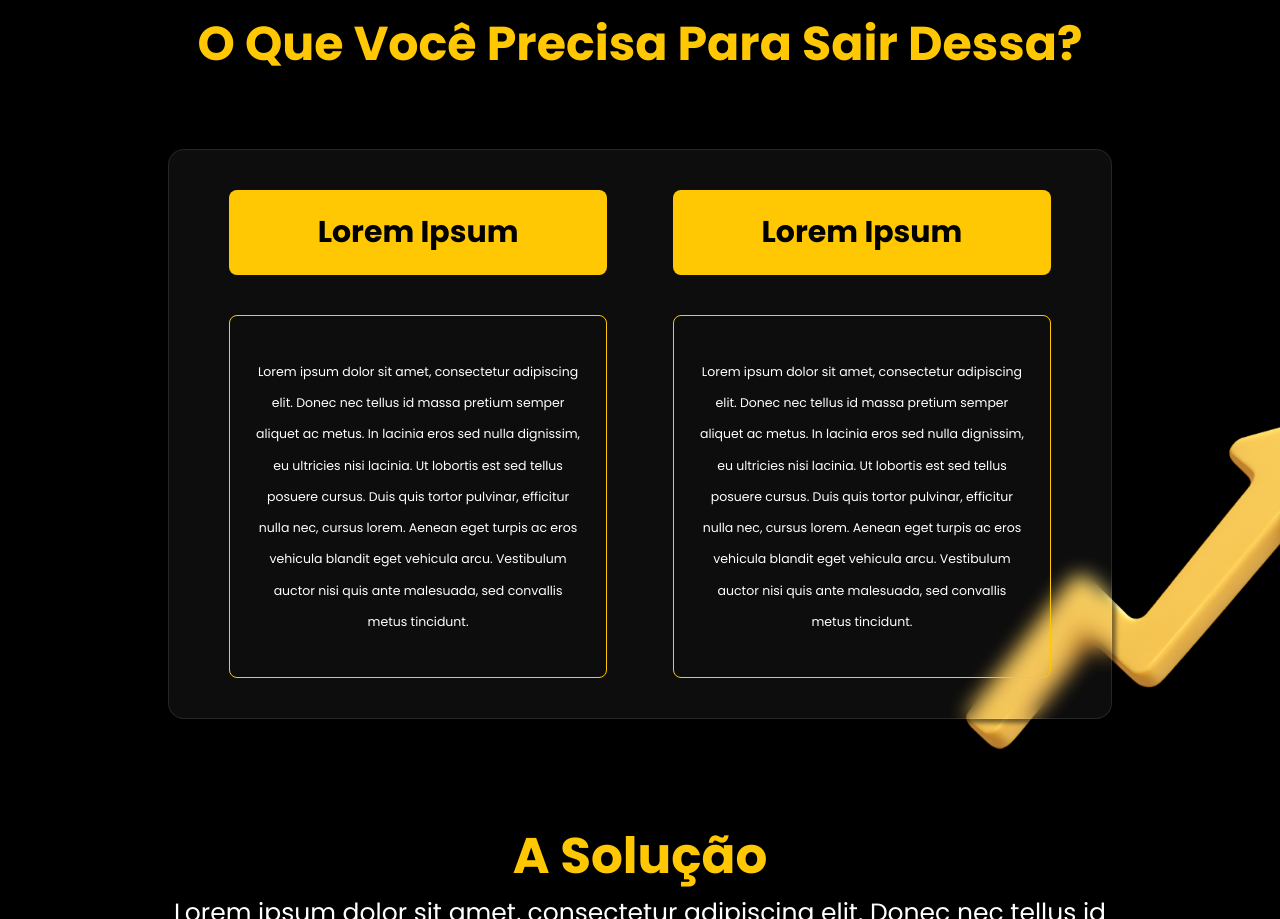
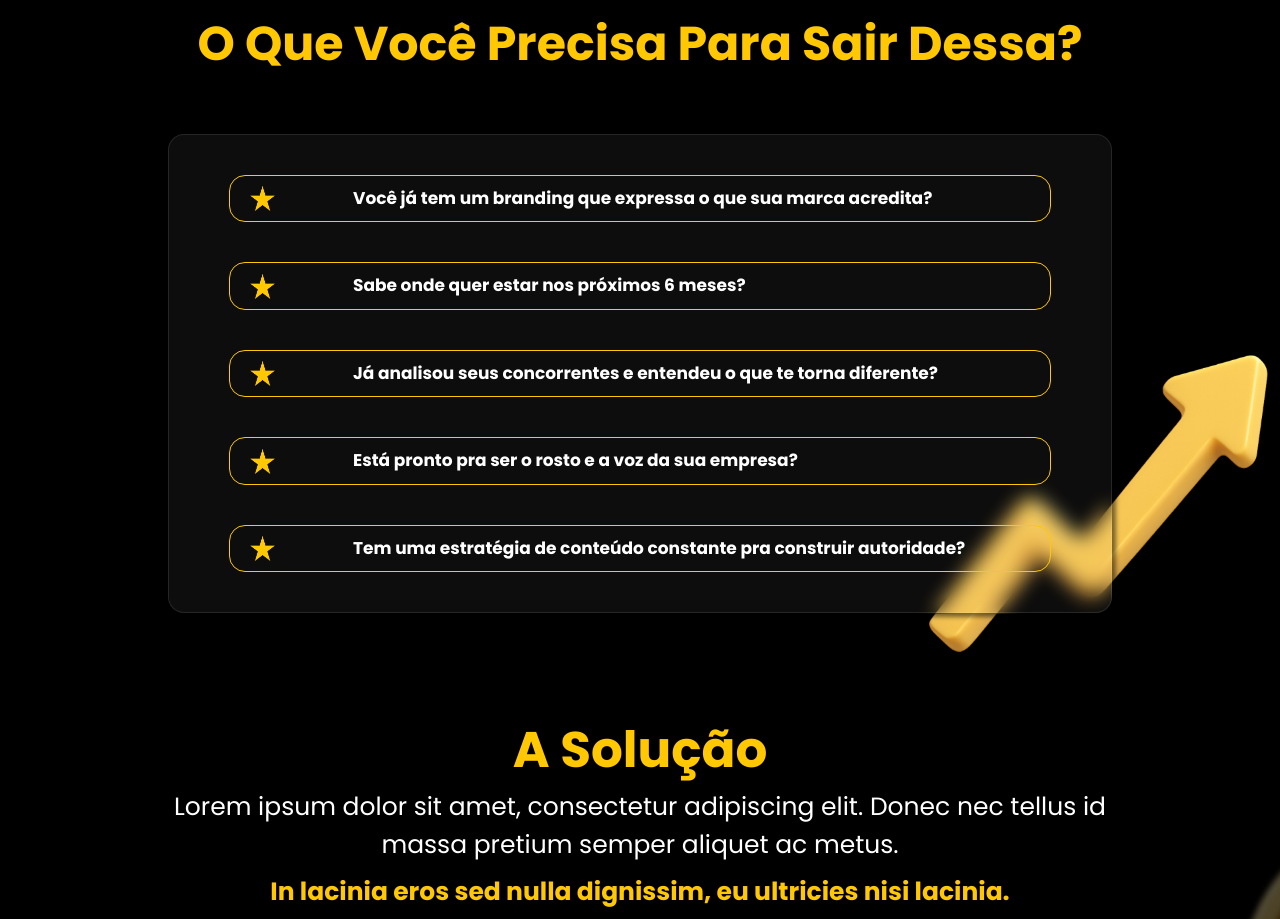
Before and after one commit to Film-Lab-landing-pages/ceos-lp, a Next.js app: page /ceo-masterclass in a window 1280 px wide. Shown: the part 1680-2599 px from the top of the page. Built offline with nearby package versions, Linux system fonts and the light colour scheme.

Commit message:
update : sessão sair dessa

```diff
--- /dev/null
+++ b/src/sections/SairDessa/content.ts
@@ -0,0 +1,7 @@
+export const questions: string[] = [
+  "Você já tem um branding que expressa o que sua marca acredita?",
+  "Sabe onde quer estar nos próximos 6 meses?",
+  "Já analisou seus concorrentes e entendeu o que te torna diferente?",
+  "Está pronto pra ser o rosto e a voz da sua empresa?",
+  "Tem uma estratégia de conteúdo constante pra construir autoridade?",
+];
--- a/src/sections/SairDessa/index.tsx
+++ b/src/sections/SairDessa/index.tsx
@@ -3,6 +3,7 @@
 import { Card, Container, Title } from "@/styles/globalStyles";
 import React from "react";
 import { SairDessaSection, Subtitle } from "./styles";
+import { questions } from "./content";
 
 const SairDessa: React.FC = () => {
   return (
@@ -10,30 +11,13 @@ const SairDessa: React.FC = () => {
       <Container>
         <Title>O Que Você Precisa Para Sair Dessa?</Title>
         <Card className="flex-card">
-          <div className="flex-item">
-            <Subtitle>Lorem Ipsum</Subtitle>
-            <p>
-              Lorem ipsum dolor sit amet, consectetur adipiscing elit. Donec nec
-              tellus id massa pretium semper aliquet ac metus. In lacinia eros
-              sed nulla dignissim, eu ultricies nisi lacinia. Ut lobortis est
-              sed tellus posuere cursus. Duis quis tortor pulvinar, efficitur
-              nulla nec, cursus lorem. Aenean eget turpis ac eros vehicula
-              blandit eget vehicula arcu. Vestibulum auctor nisi quis ante
-              malesuada, sed convallis metus tincidunt.{" "}
-            </p>
-          </div>
-          <div className="flex-item">
-            <Subtitle>Lorem Ipsum</Subtitle>
-            <p>
-              Lorem ipsum dolor sit amet, consectetur adipiscing elit. Donec nec
-              tellus id massa pretium semper aliquet ac metus. In lacinia eros
-              sed nulla dignissim, eu ultricies nisi lacinia. Ut lobortis est
-              sed tellus posuere cursus. Duis quis tortor pulvinar, efficitur
-              nulla nec, cursus lorem. Aenean eget turpis ac eros vehicula
-              blandit eget vehicula arcu. Vestibulum auctor nisi quis ante
-              malesuada, sed convallis metus tincidunt.{" "}
-            </p>
-          </div>
+          {questions.map((question, index) => (
+            <div key={index} className="flex-item">
+              <img key={index + 50} src="./images/star.png" alt="estrela" />
+
+              <p>{question}</p>
+            </div>
+          ))}
         </Card>
       </Container>
     </SairDessaSection>
--- a/src/sections/SairDessa/styles.ts
+++ b/src/sections/SairDessa/styles.ts
@@ -6,24 +6,37 @@ export const SairDessaSection = styled(Section)`
   background-size: cover;
   padding: 5rem;
   h2 {
-    margin: 0 auto 7rem;
+    margin: 0 auto 5.5rem;
     font-size: 4.75rem;
     text-align: center;
   }
   .flex-card {
     display: flex;
+    flex-direction: column;
     width: 100%;
     margin: 0 auto;
     padding: 4rem 6rem;
-    gap: 8%;
+    gap: 4rem;
+  }
+  .flex-item {
+    display: flex;
+    flex-direction: row;
+    align-items: center;
+    gap: 10%;
+    font-size: 1.5rem;
+    color: var(--color-white);
+    border: 1px solid var(--color-yellow);
+    border-radius: 16px;
+    padding: 1rem 2rem;
+    img {
+      width: 2.5rem;
+      height: 2.5rem;
+    }
   }
   p {
-    border: 1px solid var(--color-yellow);
-    border-radius: 8px;
-    padding: 4rem 2.5rem;
-    font-size: 1.25rem;
-    line-height: 2.5em;
-    text-align: center;
+    width: 100%;
+    font-weight: 700;
+    font-size: 1.7rem;
   }
   @media (max-width: 1024px) {
     .flex-card {
```
